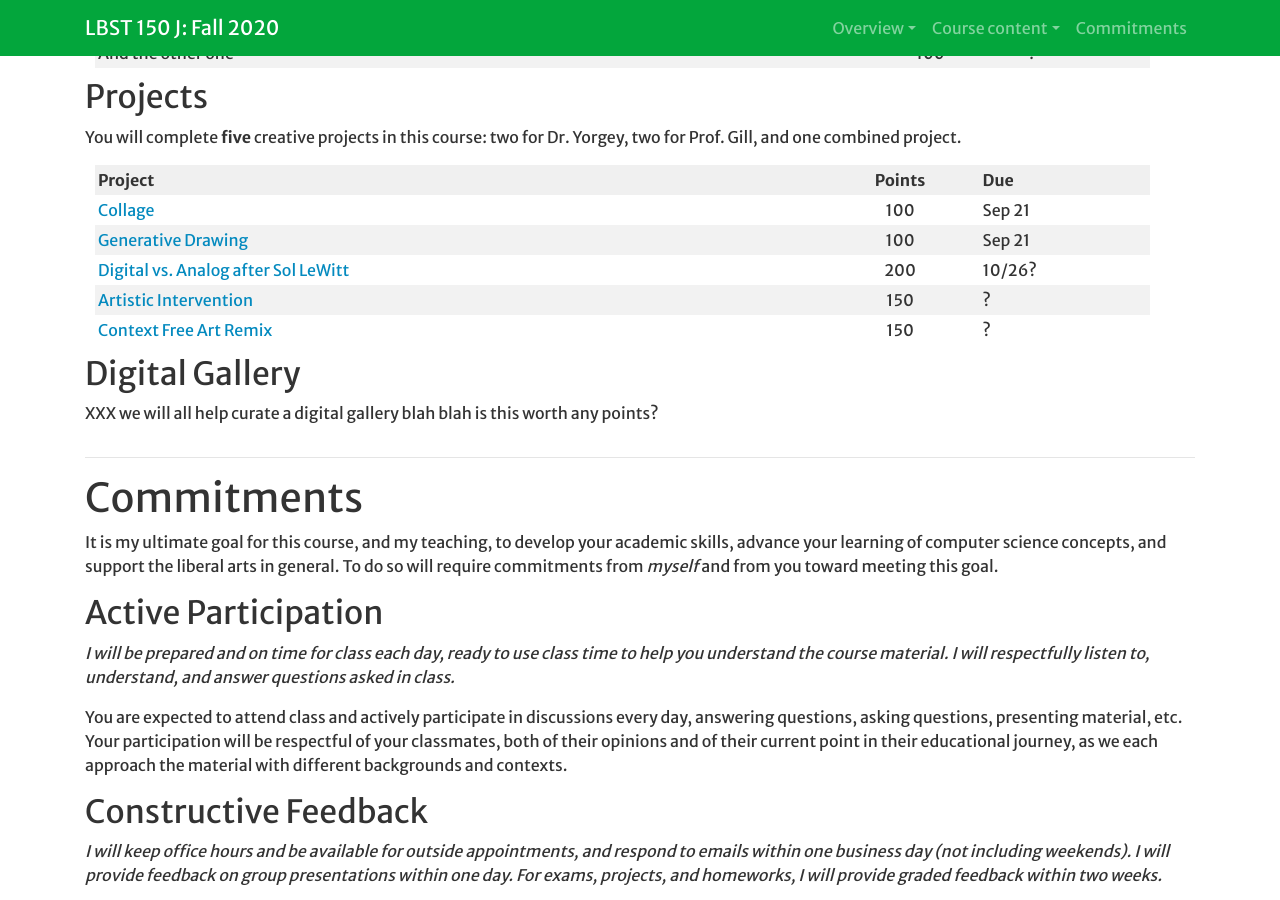
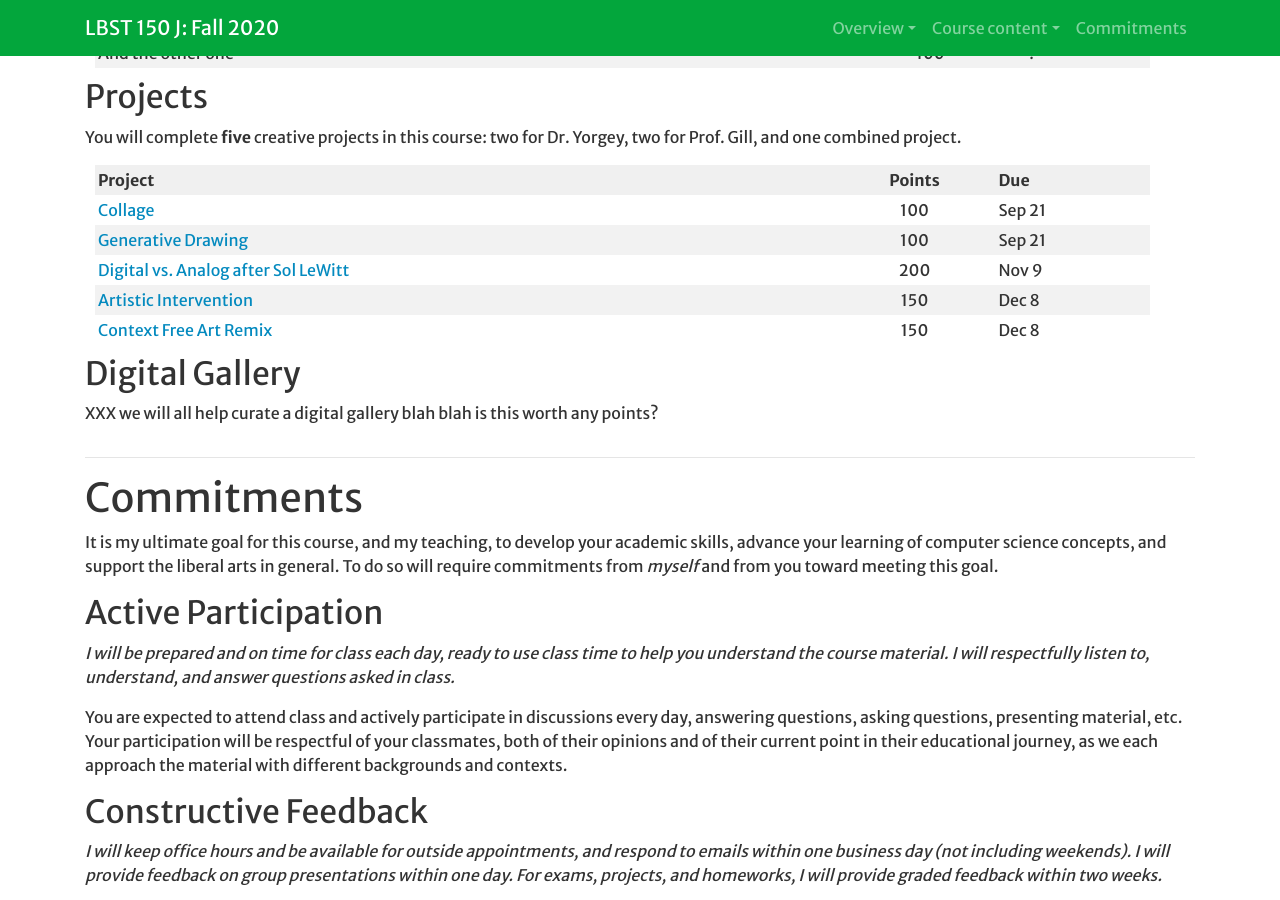
Before and after one commit to Hendrix-CS/creativity-TEC, a Jekyll site: the page built from index.md, in a window 1280 px wide and 900 px high, scrolled down 6525 px. Built offline with Jekyll 4.4.1, drawn with Linux system fonts in a browser that asks for light colours; a script that is not in the unit is left out; our own code applies the rules of GitHub Pages for plain Markdown files.

Commit message:
change due dates

```diff
--- a/index.md
+++ b/index.md
@@ -97,13 +97,13 @@ submission](#rolling) to get feedback from us as well.
 You will complete **five** creative projects in this course: two for
 Dr. Yorgey, two for Prof. Gill, and one combined project.
 
-| Project                                                                            | Points | Due    |
-|------------------------------------------------------------------------------------|:------:|--------|
-| [Collage]({{site.baseurl}}/projects/collage.html)                        | 100    | Sep 21 |
-| [Generative Drawing]({{site.baseurl}}/projects/generativedrawing.html)             | 100    | Sep 21 |
-| [Digital vs. Analog after Sol LeWitt]({{site.baseurl}}/projects/sollewitt.html)    | 200    | 10/26?      |
-| [Artistic Intervention]({{site.baseurl}}/projects/intervention.html) | 150    | ?      |
-| [Context Free Art Remix]({{site.baseurl}}/projects/remix.html)                     | 150    | ?      |
+| Project                                                                         | Points | Due    |
+|---------------------------------------------------------------------------------|:------:|--------|
+| [Collage]({{site.baseurl}}/projects/collage.html)                               | 100    | Sep 21 |
+| [Generative Drawing]({{site.baseurl}}/projects/generativedrawing.html)          | 100    | Sep 21 |
+| [Digital vs. Analog after Sol LeWitt]({{site.baseurl}}/projects/sollewitt.html) | 200    | Nov 9  |
+| [Artistic Intervention]({{site.baseurl}}/projects/intervention.html)            | 150    | Dec 8  |
+| [Context Free Art Remix]({{site.baseurl}}/projects/remix.html)                  | 150    | Dec 8  |
 
 ## <a name="gallery">Digital Gallery</a>
 
```
